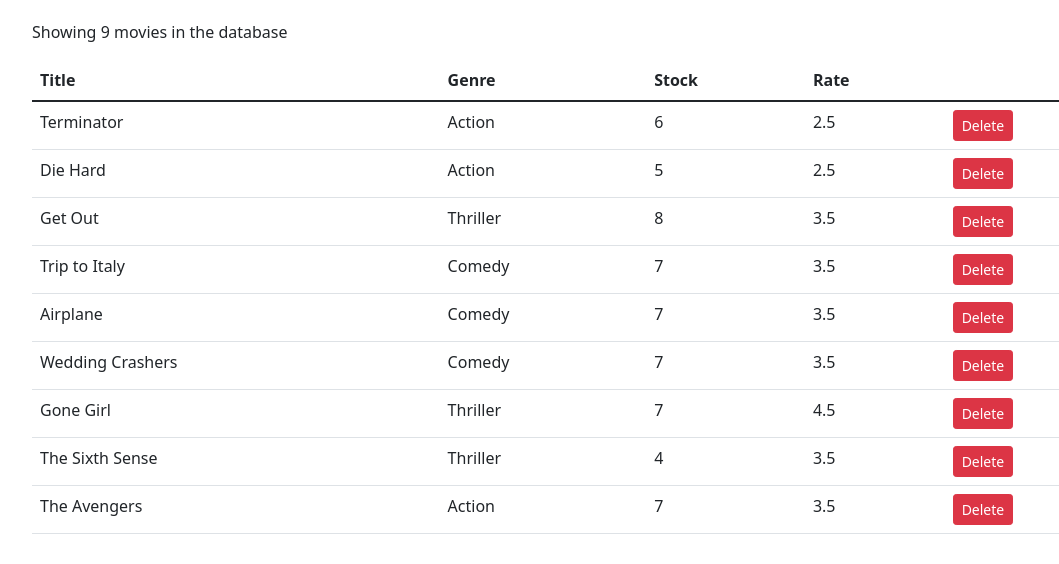
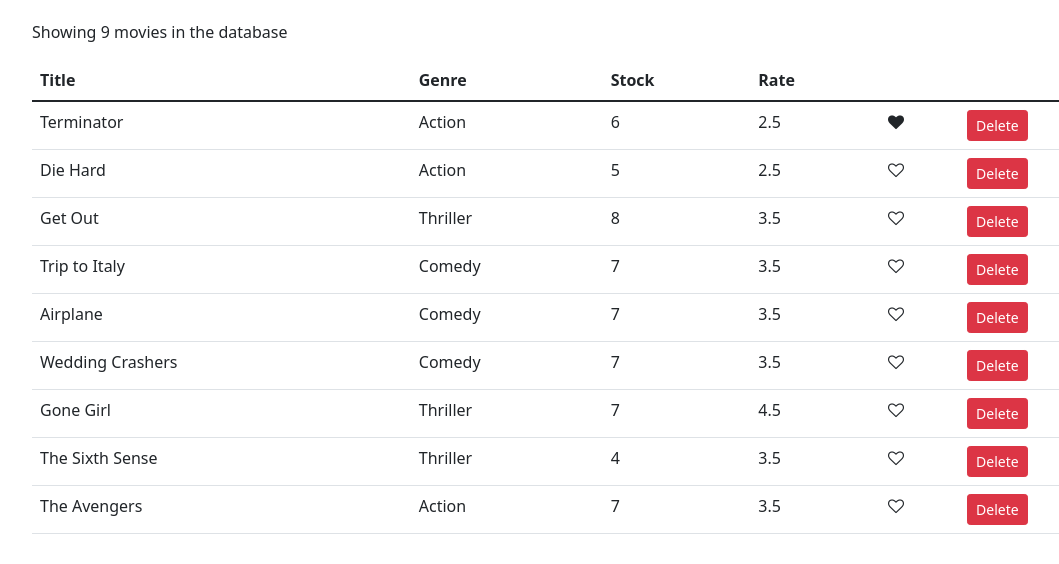
Before and after one commit to PhiBao/Vidly, a React (Create React App) app: page / in a window 1280 px wide. Shown: the top 564 px of the page, without its empty margins (50-1109 px from the left). Built offline with nearby package versions, Linux system fonts and the light colour scheme.

Commit message:
Like component

```diff
--- /dev/null
+++ b/src/components/common/like.jsx
@@ -0,0 +1,16 @@
+import React from "react";
+
+const Like = (props) => {
+  let classes = "fa fa-heart";
+  if (!props.liked) classes += "-o";
+  return (
+    <i
+      onClick={props.onClick}
+      className={classes}
+      style={{ cursor: "pointer" }}
+      aria-hidden="true"
+    ></i>
+  );
+};
+
+export default Like;
--- a/src/components/movies.jsx
+++ b/src/components/movies.jsx
@@ -1,5 +1,6 @@
-import React, { Component } from "react";
+import React from "react";
 import { getMovies } from "../services/fakeMovieService";
+import Like from "./common/like";
 class Movies extends React.Component {
   state = {
     movies: getMovies(),
@@ -7,6 +8,14 @@
 
   handleDelete = (movie) => {
     const movies = this.state.movies.filter((m) => m._id !== movie._id);
+    this.setState({ movies });
+  };
+
+  handleLike = (movie) => {
+    const movies = [...this.state.movies];
+    const index = movies.indexOf(movie);
+    movies[index] = { ...movie };
+    movies[index].liked = !movies[index].liked;
     this.setState({ movies });
   };
 
@@ -26,6 +35,7 @@
               <th>Stock</th>
               <th>Rate</th>
               <th></th>
+              <th></th>
             </tr>
           </thead>
           <tbody>
@@ -35,6 +45,12 @@
                 <td>{movie.genre.name}</td>
                 <td>{movie.numberInStock}</td>
                 <td>{movie.dailyRentalRate}</td>
+                <td>
+                  <Like
+                    liked={movie.liked}
+                    onClick={() => this.handleLike(movie)}
+                  />
+                </td>
                 <td>
                   <button
                     onClick={() => this.handleDelete(movie)}
--- a/src/services/fakeMovieService.js
+++ b/src/services/fakeMovieService.js
@@ -7,64 +7,65 @@
     genre: { _id: "5b21ca3eeb7f6fbccd471818", name: "Action" },
     numberInStock: 6,
     dailyRentalRate: 2.5,
-    publishDate: "2018-01-03T19:04:28.809Z"
+    publishDate: "2018-01-03T19:04:28.809Z",
+    liked: true,
   },
   {
     _id: "5b21ca3eeb7f6fbccd471816",
     title: "Die Hard",
     genre: { _id: "5b21ca3eeb7f6fbccd471818", name: "Action" },
     numberInStock: 5,
-    dailyRentalRate: 2.5
+    dailyRentalRate: 2.5,
   },
   {
     _id: "5b21ca3eeb7f6fbccd471817",
     title: "Get Out",
     genre: { _id: "5b21ca3eeb7f6fbccd471820", name: "Thriller" },
     numberInStock: 8,
-    dailyRentalRate: 3.5
+    dailyRentalRate: 3.5,
   },
   {
     _id: "5b21ca3eeb7f6fbccd471819",
     title: "Trip to Italy",
     genre: { _id: "5b21ca3eeb7f6fbccd471814", name: "Comedy" },
     numberInStock: 7,
-    dailyRentalRate: 3.5
+    dailyRentalRate: 3.5,
   },
   {
     _id: "5b21ca3eeb7f6fbccd47181a",
     title: "Airplane",
     genre: { _id: "5b21ca3eeb7f6fbccd471814", name: "Comedy" },
     numberInStock: 7,
-    dailyRentalRate: 3.5
+    dailyRentalRate: 3.5,
   },
   {
     _id: "5b21ca3eeb7f6fbccd47181b",
     title: "Wedding Crashers",
     genre: { _id: "5b21ca3eeb7f6fbccd471814", name: "Comedy" },
     numberInStock: 7,
-    dailyRentalRate: 3.5
+    dailyRentalRate: 3.5,
   },
   {
     _id: "5b21ca3eeb7f6fbccd47181e",
     title: "Gone Girl",
     genre: { _id: "5b21ca3eeb7f6fbccd471820", name: "Thriller" },
     numberInStock: 7,
-    dailyRentalRate: 4.5
+    dailyRentalRate: 4.5,
   },
   {
     _id: "5b21ca3eeb7f6fbccd47181f",
     title: "The Sixth Sense",
     genre: { _id: "5b21ca3eeb7f6fbccd471820", name: "Thriller" },
     numberInStock: 4,
-    dailyRentalRate: 3.5
+    dailyRentalRate: 3.5,
   },
   {
     _id: "5b21ca3eeb7f6fbccd471821",
     title: "The Avengers",
     genre: { _id: "5b21ca3eeb7f6fbccd471818", name: "Action" },
     numberInStock: 7,
-    dailyRentalRate: 3.5
-  }
+    dailyRentalRate: 3.5,
+  },
 ];
 
 export function getMovies() {
@@ -72,13 +73,13 @@
 }
 
 export function getMovie(id) {
-  return movies.find(m => m._id === id);
+  return movies.find((m) => m._id === id);
 }
 
 export function saveMovie(movie) {
-  let movieInDb = movies.find(m => m._id === movie._id) || {};
+  let movieInDb = movies.find((m) => m._id === movie._id) || {};
   movieInDb.name = movie.name;
-  movieInDb.genre = genresAPI.genres.find(g => g._id === movie.genreId);
+  movieInDb.genre = genresAPI.genres.find((g) => g._id === movie.genreId);
   movieInDb.numberInStock = movie.numberInStock;
   movieInDb.dailyRentalRate = movie.dailyRentalRate;
 
@@ -91,7 +92,7 @@
 }
 
 export function deleteMovie(id) {
-  let movieInDb = movies.find(m => m._id === id);
+  let movieInDb = movies.find((m) => m._id === id);
   movies.splice(movies.indexOf(movieInDb), 1);
   return movieInDb;
 }
```
